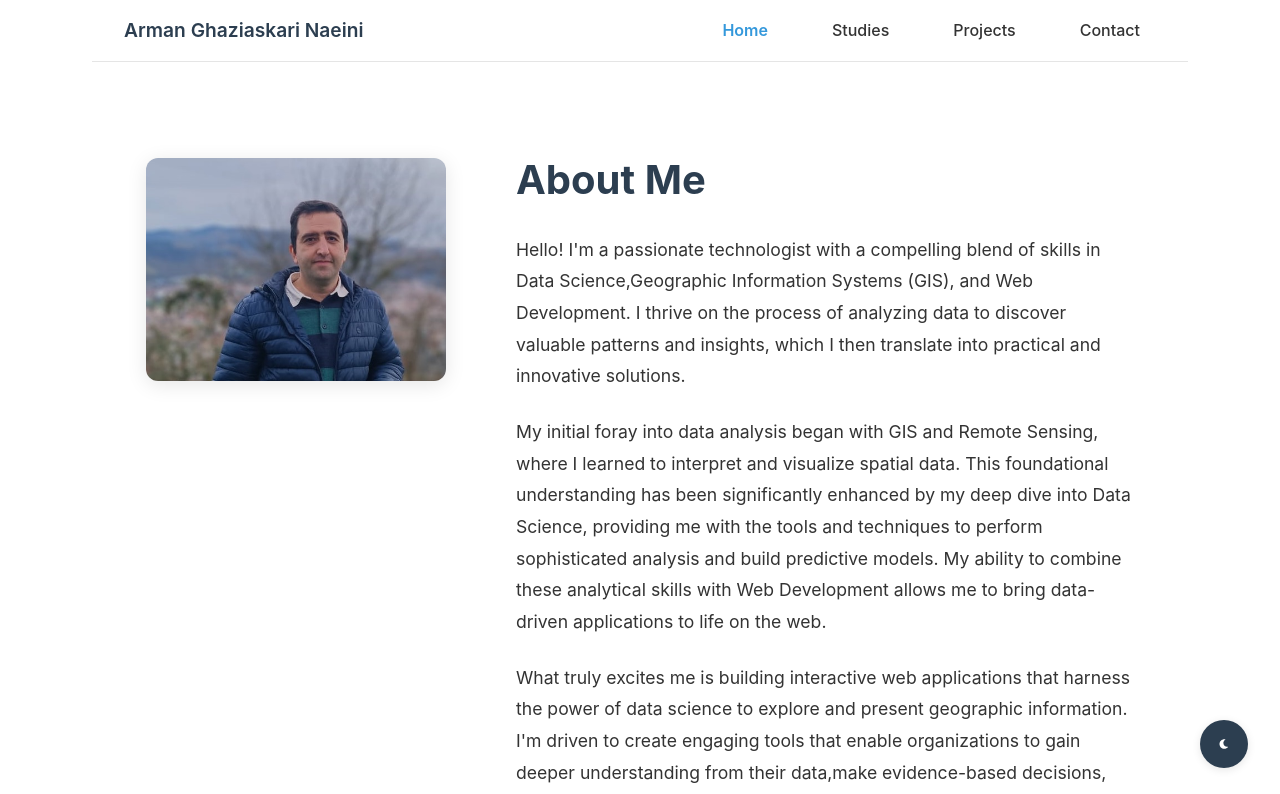
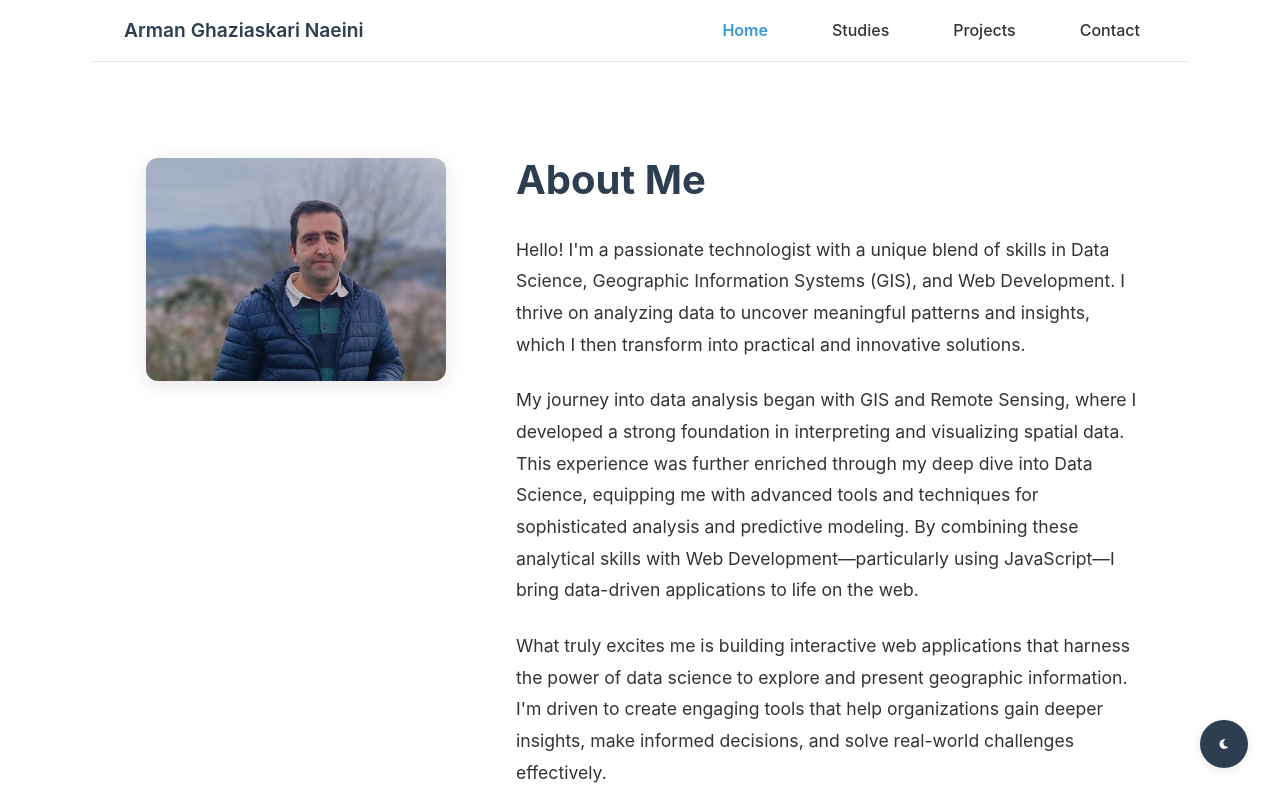
Before and after one commit to armanghazi/portfolio, a React (Vite) app: page /contact in a window 1280 px wide. Shown: the top 794 px of the page. Built offline with nearby package versions, Linux system fonts and the light colour scheme.

Commit message:
updateHome

```diff
--- a/src/pages/Home.css
+++ b/src/pages/Home.css
@@ -26,6 +26,10 @@
   border-radius: 12px;
   box-shadow: 0 4px 20px rgba(0, 0, 0, 0.1);
 }
+.user-image img:hover {
+  transform: translateY(-5px);
+  box-shadow: 0 8px 30px rgba(0, 0, 0, 0.15);
+  }
 
 .user-text h1 {
   color: var(--primary-color);
--- a/src/pages/Home.jsx
+++ b/src/pages/Home.jsx
@@ -10,14 +10,11 @@ const Home = () => {
         <div className="user-text">
         <h1>About Me</h1>
           <p>
-          Hello! I'm a passionate technologist with a compelling blend of skills in Data Science,Geographic Information Systems (GIS), and Web Development. I thrive on the process of analyzing data to discover valuable patterns and insights, which I then translate into practical and innovative solutions.
-          </p>
+          Hello! I'm a passionate technologist with a unique blend of skills in Data Science, Geographic Information Systems (GIS), and Web Development. I thrive on analyzing data to uncover meaningful patterns and insights, which I then transform into practical and innovative solutions.          </p>
           <p>
-          My initial foray into data analysis began with GIS and Remote Sensing, where I learned to interpret and visualize spatial data. This foundational understanding has been significantly enhanced by my deep dive into Data Science, providing me with the tools and techniques to perform sophisticated analysis and build predictive models. My ability to combine these analytical skills with Web Development allows me to bring data-driven applications to life on the web.
-          </p>
+          My journey into data analysis began with GIS and Remote Sensing, where I developed a strong foundation in interpreting and visualizing spatial data. This experience was further enriched through my deep dive into Data Science, equipping me with advanced tools and techniques for sophisticated analysis and predictive modeling. By combining these analytical skills with Web Development—particularly using JavaScript—I bring data-driven applications to life on the web.          </p>
           <p>
-          What truly excites me is building interactive web applications that harness the power of data science to explore and present geographic information. I'm driven to create engaging tools that enable organizations to gain deeper understanding from their data,make evidence-based decisions, and solve real-world challenges effectively.
-            </p>
+          What truly excites me is building interactive web applications that harness the power of data science to explore and present geographic information. I'm driven to create engaging tools that help organizations gain deeper insights, make informed decisions, and solve real-world challenges effectively.            </p>
           <div className="cv-buttons">
             <a href="./pdfs/english.pdf" className="cv-button" target="_blank" rel="noopener noreferrer">
               English Curriculum
```
